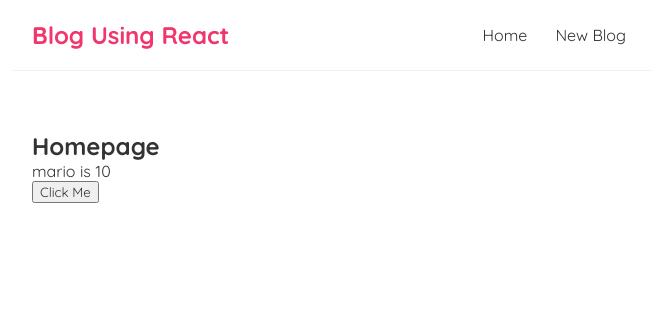
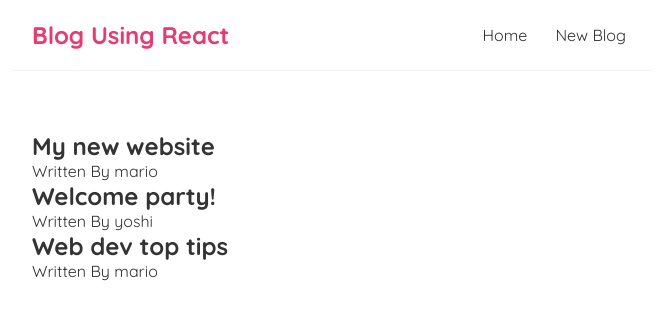
Before and after one commit to msdme/learn-react, a React (Create React App) app: page / in a window 1280 px wide. Shown: the top 318 px of the page, without its empty margins (308-964 px from the left). Built offline with nearby package versions, Linux system fonts and the light colour scheme; the HTML template or start-up script is replaced by a standard one.

Commit message:
Lesson 10, terkecoh di penggunaan arrow function, disini menggunakan (, bukan {, jadinya langsung di tampilkan di browser, ini juga syarat penggunaan jsx

```diff
--- a/src/App.js
+++ b/src/App.js
@@ -1,12 +1,9 @@
-import logo from './logo.svg';
-
 import Navbar from './Navbar';
 import Home from './Home';
 
 
 function App() {
-    const title = "Welcome to the new blog";
-    const likes = 50;
+
     return (
         <div className="App">
             <Navbar />
--- a/src/Home.js
+++ b/src/Home.js
@@ -1,20 +1,22 @@
 import { useState } from "react";
 
 const Home = () => {
-    // let name = "Mario"
-    const [ name, setName ] = useState('mario');
-    const [ age, setAge ] = useState(10);
-    const handleClick = () =>{
-        setName('Luigi');
-        setAge(40);
-    }
+    const [blogs, setBlogs] = useState([
+        { title: 'My new website', body: 'lorem ipsum...', author: 'mario', id: 1 },
+        { title: 'Welcome party!', body: 'lorem ipsum...', author: 'yoshi', id: 2 },
+        { title: 'Web dev top tips', body: 'lorem ipsum...', author: 'mario', id: 3 }
+    ]);
+
     return (
         <div className="home">
-            <h2>Homepage</h2>
-            <p> { name } is { age } </p>
-            <button onClick={ handleClick }>Click Me</button>
+            {blogs.map((blog) => (
+                <div className="blog-preview" key={ blog.id }>
+                    <h2>{ blog.title }</h2>
+                    <p> Written By { blog.author }</p>
+                </div>
+            ))}
         </div>
-     );
+    );
 }
 
 export default Home;
```
